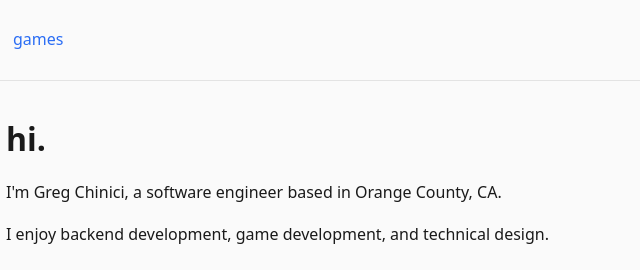
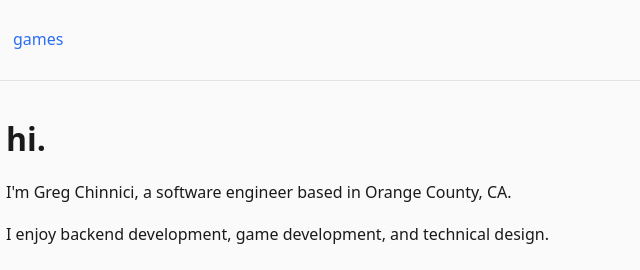
Before and after one commit to Greg-Chinnici/gregdev, a website: page public/index.html in a window 1280 px wide. Shown: the top 270 px of the page, 196-836 px from the left. Drawn offline with Linux system fonts and the light colour scheme; no server answers.

Commit message:
update name

```diff
--- a/public/index.html
+++ b/public/index.html
@@ -90,7 +90,7 @@
             <section class="intro" id="hi">
                 <h1>hi.</h1>
                 <p>
-                    I'm Greg Chinici, a software engineer based in Orange
+                    I'm Greg Chinnici, a software engineer based in Orange
                     County, CA.
                 </p>
                 <p>
```
